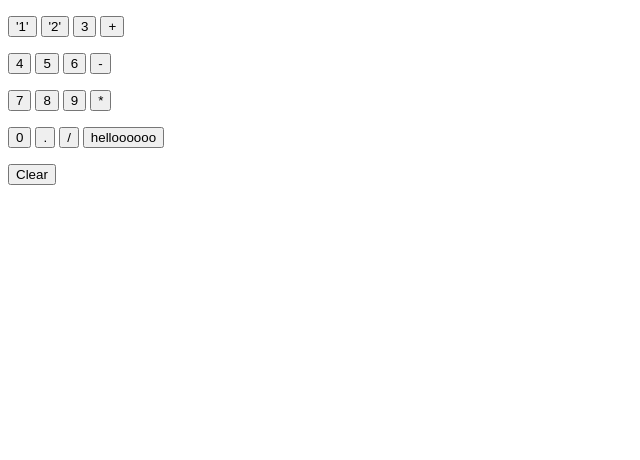
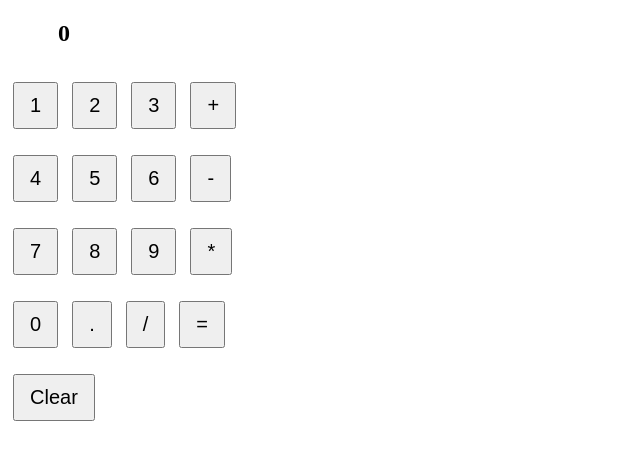
Before and after one commit to hayilha/JavaScriptLessons, a plain HTML site: page Calculator2.html in a window 1280 px wide. Shown: the whole page, without its empty margins (0-640 px from the left). Drawn offline with Linux system fonts and the light colour scheme.

Commit message:
created a better calculator

```diff
--- a/Calculator2.html
+++ b/Calculator2.html
@@ -2,36 +2,94 @@
 <html>
     <head>
 <title>CALCULATOR</title>
+<style>
+    .calcTest{
+margin-bottom:30px;
+padding-left: 50px;
+    }
+    button {
+            font-size: 20px;
+            margin: 5px;
+            padding: 10px 15px;
+        }
+</style>
     </head>
     <body>
-        <p>
-<button onclick="calculator++; console.log(calculator);">'1'</button>
-<button onclick="calculator+=2; console.log(calculator);">'2'</button>
-<button onclick="calculator+=3; console.log(calculator);">3</button>
-<button onclick="calculator+='+'; console.log(calculator);">+</button>
+        <div class="calcTest">
 
+            <h2 name="user-input" id="userInput">0
+
+            </h2>
+        </div>
+        <div class="calc keys">
+ <p>
+<button class="numbers">1</button>
+<button class="numbers">2</button>
+<button class="numbers">3</button>
+<button class="operations">+</button>
 </p>
 <p>
-   <button onclick="calculator+=4;console.log(calculator);">4</button>
-   <button onclick="calculator+=5;console.log(calculator);">5</button>
-   <button onclick="calculator+=6;console.log(calculator);">6</button>
-   <button onclick="calculator+='-';console.log(calculator);">-</button>
+<button class="numbers" >4</button>
+<button class="numbers">5</button>
+<button  class="numbers" >6</button>
+<button class="operations">-</button>
 </p>
 <p>
-    <button onclick="calculator+=7;console.log(calculator);">7</button>
-   <button onclick="calculator+=8;console.log(calculator);">8</button>
-   <button onclick="calculator+=9;console.log(calculator);">9</button>
-   <button onclick="calculator+='*';console.log(calculator);">*</button>
+<button class="numbers">7</button>
+<button class="numbers">8</button>
+<button class="numbers" >9</button>
+<button class="operations" >*</button>
 </p>
 <p>
-    <button onclick="calculator+=0;console.log(calculator);">0</button>
-    <button onclick="calculator+='.';console.log(calculator);">.</button>
-    <button onclick="calculator+='/';console.log(calculator);">/</button>
-    <button id="equalto" onclick="eval(calculator);console.log(calculator)">helloooooo</button>
+<button class="numbers">0</button>
+<button class="operations">.</button>
+ <button class="operations">/</button>
+ <button class="operations">=</button>
 </p>
-<p>
-    <button onclick="calculator='';console.log('');">Clear</button>
-</p>
-<script>let calculator=''</script>
+ <button onclick="clearInput()">Clear</button>
+        </div>
+
+<script>
+const inputValue=document.getElementById("userInput")
+const calculate= document.querySelectorAll(".numbers").forEach(function(item){
+item.addEventListener("click",function(e)
+{
+    if(inputValue.innerText==="NaN"){
+        inputValue.innerText="";
+    }
+
+    if(inputValue.innerText==="0"){
+        inputValue.innerText="";
+    }
+inputValue.innerText+=e.target.innerHTML;
+});
+});
+
+const number= document.querySelectorAll(".operations").forEach(function(item){;
+item.addEventListener("click",function(e) {
+    if( e.target.innerHTML==='='){
+    try{
+   inputValue.innerText=eval(inputValue.innerText);
+}
+catch{
+    inputValue.innerText="Error"
+}
+}
+
+else if(e.target.innerHTML==='Clear'){clearInput()}
+else if(inputValue.innerText.length===0){
+    inputValue.innerText=0;
+}
+else{
+
+        inputValue.innerText+=e.target.innerHTML
+    }
+})
+})
+
+function clearInput(){
+    inputValue.innerText=0
+}
+</script>
     </body>
 </html>
```
Also changed, not shown: calc.html (added, +93 -0 lines).
